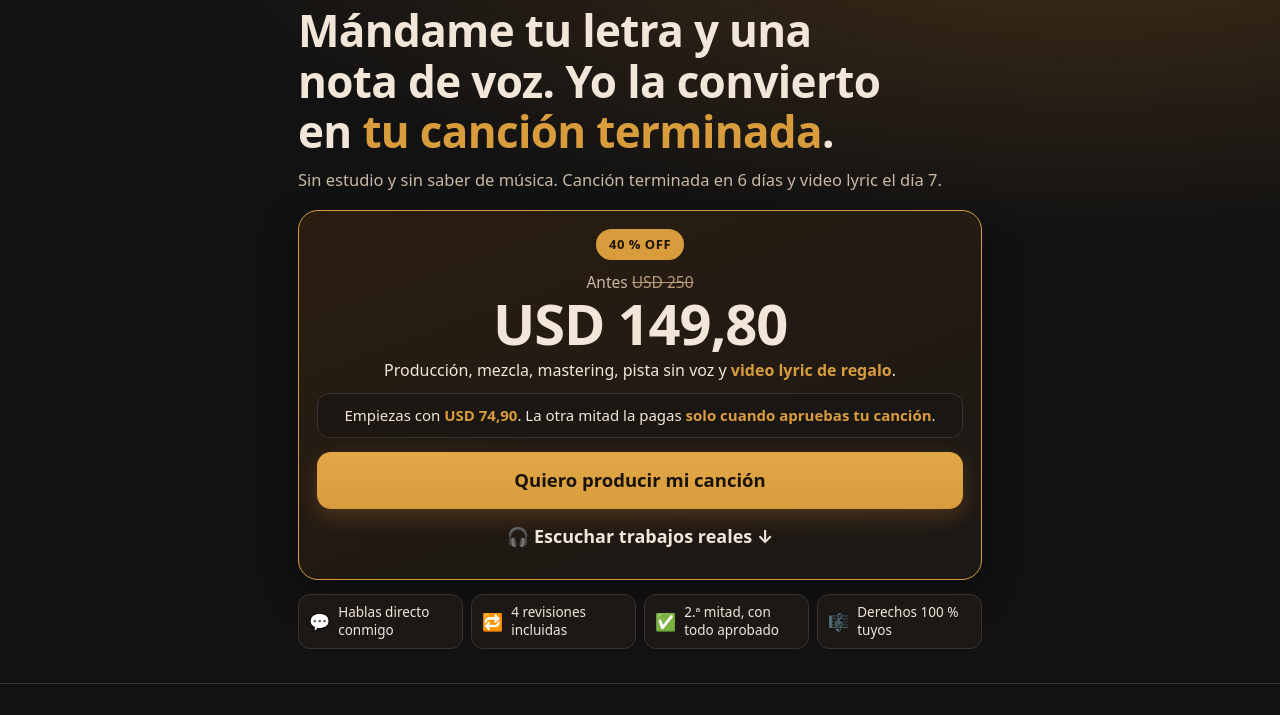
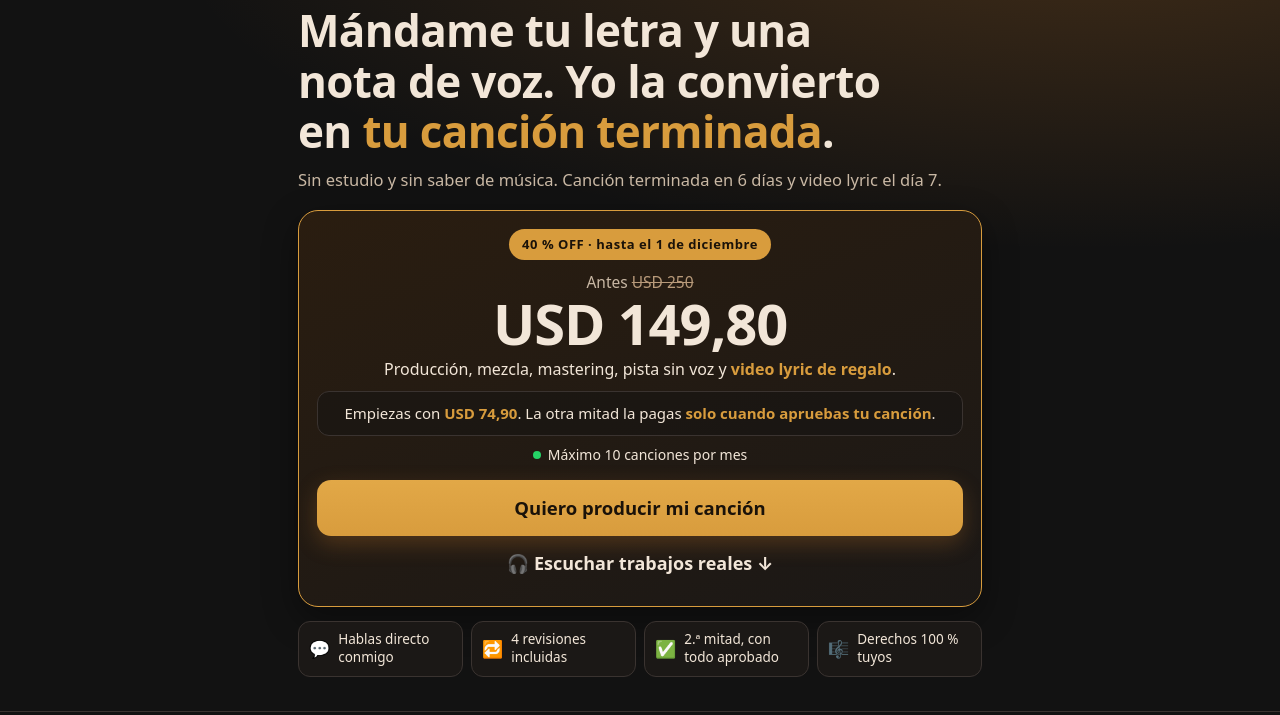
Before and after one commit to mateoemanuelrodriguez0706-hue/mr-producciones, a plain HTML site: page index.html in a window 1280 px wide. Shown: the part 85-800 px from the top of the page. Drawn offline with Linux system fonts and the light colour scheme.

Commit message:
Cupos (10 por mes), 40% OFF hasta el 1 de diciembre y enlace de Facebook

```diff
--- a/index.html
+++ b/index.html
@@ -68,6 +68,8 @@
   .secundario{display:inline-flex;align-items:center;justify-content:center;gap:6px;min-height:48px;margin-top:4px;padding:0 12px;
     color:var(--crema);font-weight:720;text-decoration:none}
   .disponible{margin:10px 0 0;font-size:14.5px;color:var(--crema)}
+  .oferta .disponible{margin-top:8px;font-size:14px}
+  .oferta .incluye{line-height:1.4}
   .disponible:before{content:"";display:inline-block;width:8px;height:8px;border-radius:50%;background:var(--verde);margin-right:7px;vertical-align:1px}
   .confianza{display:grid;grid-template-columns:1fr 1fr;gap:8px;list-style:none;padding:0;margin:14px 0 0}
   .confianza li{background:var(--panel);border:1px solid var(--linea);border-radius:12px;padding:9px 10px;font-size:13.5px;line-height:1.3;
@@ -225,7 +227,7 @@
     <p class="sub">Sin estudio y sin saber de música. Canción terminada en 6 días y video lyric el día 7.</p>
 
     <div class="oferta" id="oferta">
-      <span class="sello">40 % OFF</span>
+      <span class="sello" id="selloHero">40 % OFF</span>
       <p class="antes">Antes <s>USD 250</s></p>
       <p class="ahora">USD 149,80</p>
       <p class="incluye">Producción, mezcla, mastering, pista sin voz y <b class="oro">video lyric de regalo</b>.</p>
@@ -504,16 +506,17 @@
    ===================================================================== */
 var CONFIG = {
   whatsapp: "ODIxOTU0MzE0Mzk0NQ==", // número codificado: no aparece escrito en la página
-  facebook: "",            // link de la página de Facebook (vacío = el botón no aparece)
+  facebook: "https://www.facebook.com/profile.php?id=1151399854733359", // página Mrproducciones (vacío = el botón no aparece)
   video: "archivos/video/plan-de-accion.mp4",
   videoPortada: "archivos/video/plan-de-accion.jpg",
   pixelMeta: "1355082489975079", // ID del píxel (vacío = no se carga)
   clarity: "ziktkq1la8",   // ID de Microsoft Clarity (vacío = no se carga)
 
   /* DISPONIBILIDAD REAL — se actualiza a mano. Vacío = no se muestra nada. */
-  cuposLibres: "",         // ej.: "3" → «Quedan 3 lugares para producir este mes»
+  cuposMes: "10",          // capacidad real por mes → «Produzco un máximo de 10 canciones por mes…»
+  cuposLibres: "",         // opcional, lugares que quedan: ej. "3" → «Quedan 3 lugares para producir este mes»
   mesCupos: "",            // ej.: "diciembre"
-  promoHasta: ""           // ej.: "2026-12-15" → muestra la fecha y se oculta sola cuando pasa
+  promoHasta: "2026-12-01" // último día del 40 % OFF: se muestra la fecha y el aviso se oculta solo cuando pasa
 };
 
 /* Trabajos reales. archivo = audio .mp3 (o video .mp4). Sin archivo, no aparece. */
@@ -578,19 +581,27 @@ var TESTIMONIOS = [];
   } else { [].forEach.call(document.querySelectorAll(".aparece"),function(el){ el.classList.add("visto"); }); }
 
   /* ---------- disponibilidad y promo (solo datos reales cargados a mano) ---------- */
+  var txt="", corto="";
   if(CONFIG.cuposLibres){
-    var n=parseInt(CONFIG.cuposLibres,10), txt;
+    var n=parseInt(CONFIG.cuposLibres,10);
     txt = n>0 ? (n===1?"Queda 1 lugar":"Quedan "+n+" lugares")+" para producir"+(CONFIG.mesCupos?" en "+CONFIG.mesCupos:" este mes")
               : "Este mes ya no quedan lugares: escríbeme para reservar el próximo";
-    $("dispoHero").textContent=txt; $("dispoHero").hidden=false;
+  } else if(CONFIG.cuposMes){
+    txt="Produzco un máximo de "+CONFIG.cuposMes+" canciones por mes, para dedicarle tiempo a cada una.";
+    corto="Máximo "+CONFIG.cuposMes+" canciones por mes";
+  }
+  if(txt){
+    $("dispoHero").textContent=corto||txt; $("dispoHero").hidden=false;
     $("dispoCierre").textContent=txt; $("dispoCierre").hidden=false;
   }
   if(CONFIG.promoHasta){
     var fin=new Date(CONFIG.promoHasta+"T23:59:59");
     if(!isNaN(fin) && fin>=new Date()){
       var meses=["enero","febrero","marzo","abril","mayo","junio","julio","agosto","septiembre","octubre","noviembre","diciembre"];
-      $("promo").textContent="El 40 % OFF vale para las reservas hechas hasta el "+fin.getDate()+" de "+meses[fin.getMonth()]+".";
+      var fecha=fin.getDate()+" de "+meses[fin.getMonth()];
+      $("promo").textContent="El 40 % OFF vale para las reservas hechas hasta el "+fecha+" inclusive.";
       $("promo").hidden=false;
+      $("selloHero").textContent="40 % OFF · hasta el "+fecha;
     }
   }
 
```
